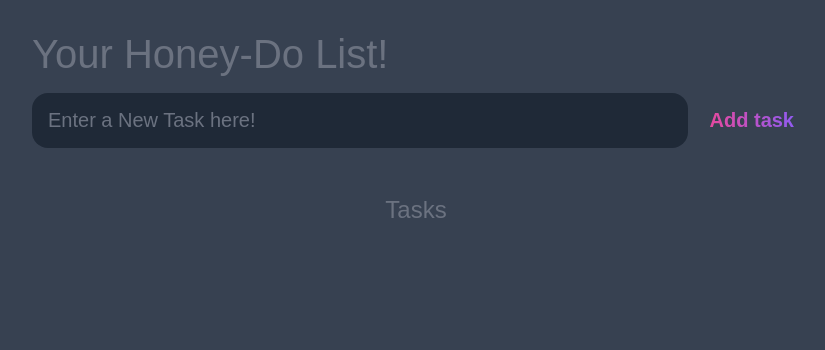
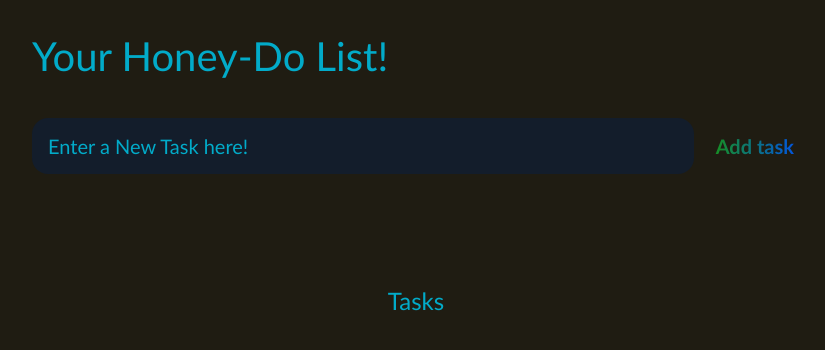
Before and after one commit to ashtoncarman19/To-do-list, a website built with webpack: page dist/index.html in a window 1280 px wide. Shown: the whole page, without its empty margins (224-1049 px from the left). Built offline with nearby package versions, Linux system fonts and the light colour scheme.

Commit message:
updated the colors and slight layout fixes

```diff
--- a/dist/style.css
+++ b/dist/style.css
@@ -1,17 +1,17 @@
 :root {
-	--dark: #374151;
-	--darker: #1F2937;
-	--darkest: #111827;
-	--grey: #6B7280;
-	--pink: #EC4899;
-	--purple: #8B5CF6;
+	--dark_: #1f1c12;
+	--darker: #131d2b;
+	--darkest: #051f57;
+	--blue: #02abc9;
+	--green: #189218;
+	--darkBlue: #0052eb;
 	--light: #EEE;
 }
 
 * {
 	margin: 0;
 	box-sizing: border-box;
-	font-family: "Fira sans", sans-serif;
+	font-family:'Gill Sans', 'Gill Sans MT', Calibri, 'Trebuchet MS', sans-serif;
 }
 
 body {
@@ -19,7 +19,7 @@ body {
 	flex-direction: column;
 	min-height: 100vh;
 	color: #FFF;
-	background-color: var(--dark);
+	background-color: var(--dark_);
 }
 
 .header {
@@ -27,13 +27,16 @@ body {
 	max-width: 800px;
 	width: 100%;
 	margin: 0 auto;
+	margin-bottom: 5%;
+
 }
 
 .header h1{
 	font-size: 2.5rem;
 	font-weight: 300;
-	color: var(--grey);
-	margin-bottom: 1rem;
+	color: var(--blue);
+	margin-bottom: 5%;
+
 }
 
 #new-task-form {
@@ -58,14 +61,14 @@ input, button {
 }
 
 #new-task-input::placeholder {
-	color: var(--grey);
+	color: var(--blue);
 }
 
 #new-task-submit {
-	color: var(--pink);
+	color: var(--green);
 	font-size: 1.25rem;
 	font-weight: 700;
-	background-image: linear-gradient(to right, var(--pink), var(--purple));
+	background-image: linear-gradient(to right, var(--green), var(--darkBlue));
 	-webkit-background-clip: text;
 	-webkit-text-fill-color: transparent;
 	cursor: pointer;
@@ -95,7 +98,7 @@ main {
 .task-list h2 {
 	font-size: 1.5rem;
 	font-weight: 300;
-	color: var(--grey);
+	color: var(--blue);
 	margin-bottom: 1rem;
 }
 
@@ -121,7 +124,7 @@ main {
 }
 
 .task .content .text:not(:read-only) {
-	color: var(--pink);
+	color: var(--green);
 }
 
 .task .actions {
@@ -147,7 +150,7 @@ main {
 }
 
 .task .actions .edit {
-	background-image: linear-gradient(to right, var(--pink), var(--purple));
+	background-image: linear-gradient(to right, var(--green), var(--darkBlue));
 	-webkit-background-clip: text;
 	-webkit-text-fill-color: transparent;
 }
```
Also changed, not shown: dist/index.html (+1 -1 lines).
